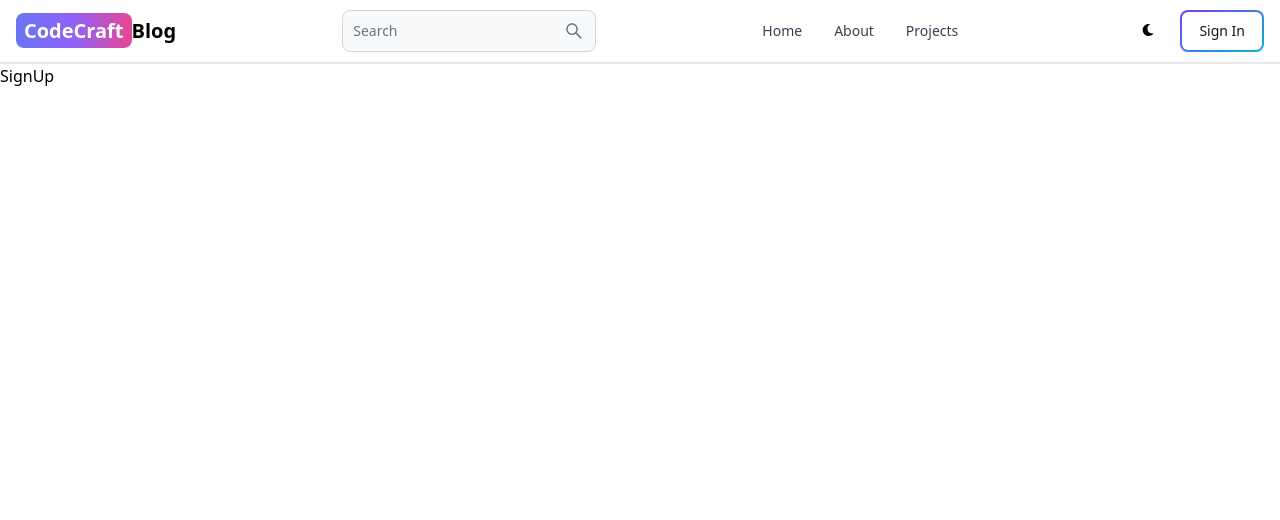
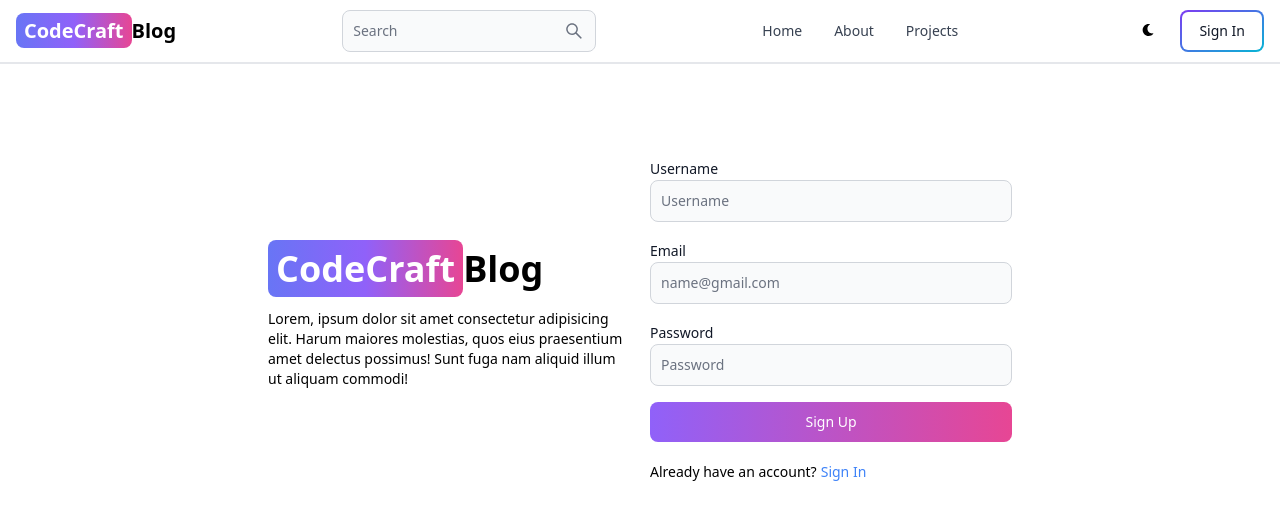
Before and after one commit to DelvonRH/MERN-Blog-Project, a React (Vite) app in the folder client/: page /sign-up in a window 1280 px wide. Shown: the top 520 px of the page. Built offline with nearby package versions, Linux system fonts and the light colour scheme.

Commit message:
Created sign up page

```diff
--- a/client/src/pages/SignUp.jsx
+++ b/client/src/pages/SignUp.jsx
@@ -1,7 +1,48 @@
-
+import { Button, Label, TextInput } from "flowbite-react";
+import { Link } from "react-router-dom";
 
 export default function SignUp() {
   return (
-    <div>SignUp</div>
-  )
+    <div className="min-h-screen mt-20">
+      <div className="flex p-3 max-w-3xl mx-auto flex-col md:flex-row md:items-center gap-5">
+        {/*left side*/}
+        <div className="flex-1">
+          <Link to="/" className=" font-bold dark:text-white text-4xl">
+            <span className="px-2 py-1 bg-gradient-to-r from-indigo-500 via-purple-500 to-pink-500 rounded-lg text-white">
+              CodeCraft
+            </span>
+            Blog
+          </Link>
+          <p className="text-sm mt-5">
+            Lorem, ipsum dolor sit amet consectetur adipisicing elit. Harum
+            maiores molestias, quos eius praesentium amet delectus possimus!
+            Sunt fuga nam aliquid illum ut aliquam commodi!
+          </p>
+        </div>
+
+        {/*right side*/}
+        <div className="flex-1">
+          <form className="flex flex-col gap-4">
+            <div>
+              <Label value="Username" />
+              <TextInput type="text" placeholder="Username" id="username" />
+            </div>
+            <div>
+              <Label value="Email" />
+              <TextInput type="text" placeholder="name@gmail.com" id="email" />
+            </div>
+            <div>
+              <Label value="Password" />
+              <TextInput type="text" placeholder="Password" id="password" />
+            </div>
+            <Button gradientDuoTone="purpleToPink" type="submit">Sign Up</Button>
+          </form>
+          <div className="flex gap-1 text-sm mt-5">
+            <span>Already have an account?</span>
+            <Link to="sign-in" className="text-blue-500">Sign In</Link>
+          </div>
+        </div>
+      </div>
+    </div>
+  );
 }
```
